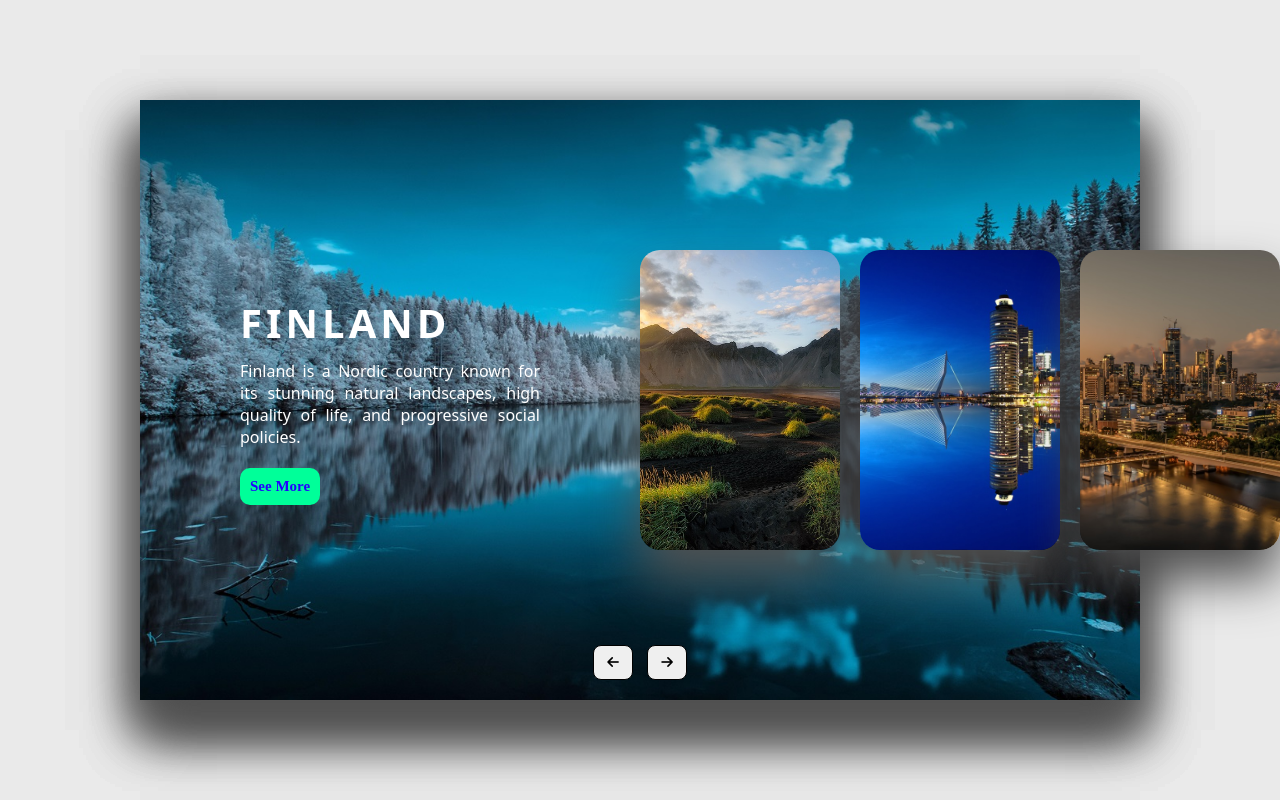
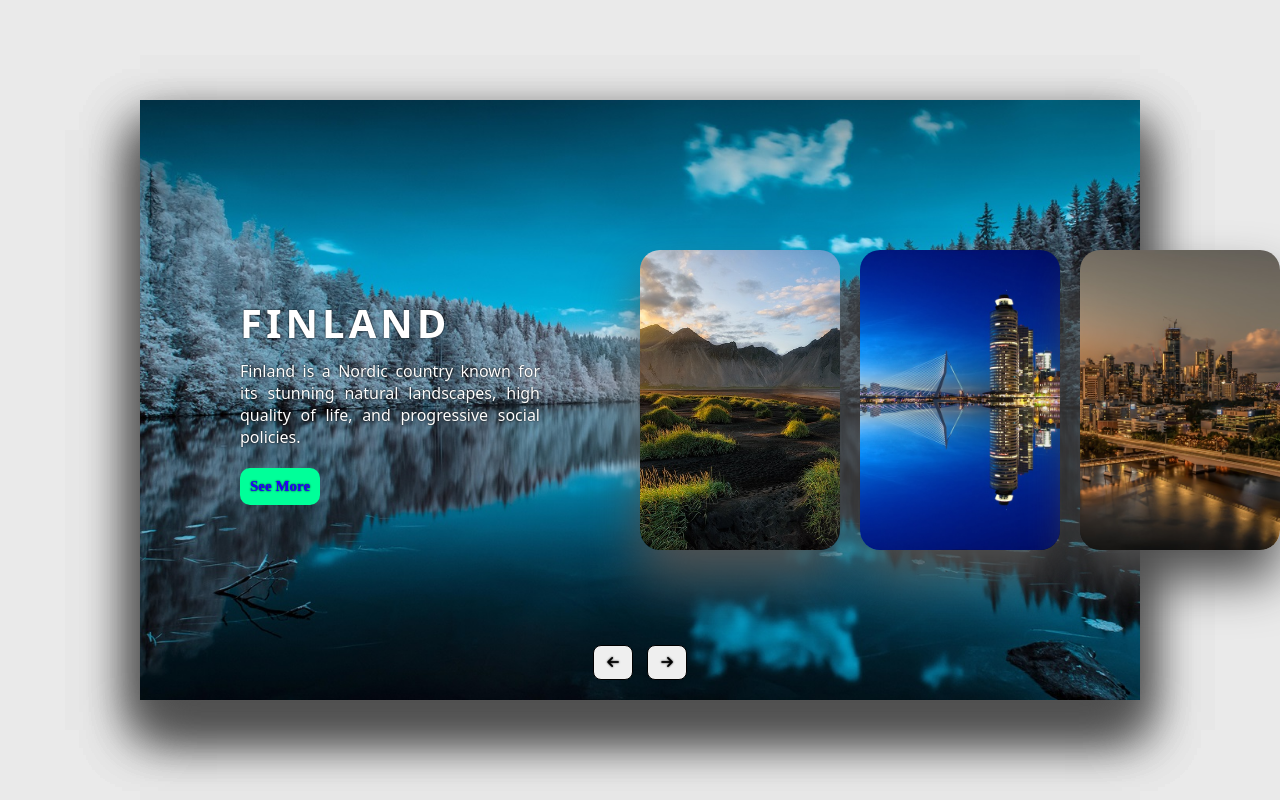
Before and after one commit to impralay/image-slider, a plain HTML site: page index.html in a window 1280 px wide. Shown: the top 800 px of the page. Drawn offline with Linux system fonts and the light colour scheme.

Commit message:
text shadow

```diff
--- a/style.css
+++ b/style.css
@@ -2,6 +2,7 @@
   padding: 0;
   margin: 0;
   box-sizing: border-box;
+  text-shadow: 0 0 2px #000000;
   /* outline: 0.5px solid red; */
 }
 
```
